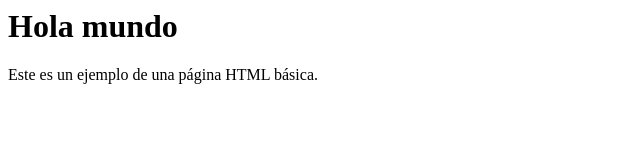
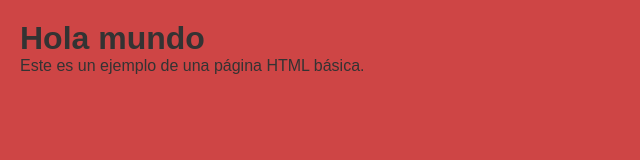
Before and after one commit to vilchesvilches/GIT-BLUMBIT, a plain HTML site: page index.html in a window 1280 px wide. Shown: the whole page, without its empty margins (0-640 px from the left). Drawn offline with Linux system fonts and the light colour scheme.

Commit message:
Segundos archivos subidos

```diff
--- a/index.html
+++ b/index.html
@@ -1,3 +1,15 @@
-<h1>Hola mundo</h1>
+<!DOCTYPE html>
+<html lang="en">
+<head>
+    <meta charset="UTF-8">
+    <meta name="viewport" content="width=device-width, initial-scale=1.0">
+    <title>Ejercicio GIT</title>
+    <link rel="stylesheet" href="styles.css">
+</head>
+<body>
 
-<p>Este es un ejemplo de una página HTML básica.</p>
+    <h1>Hola mundo</h1>
+    <p>Este es un ejemplo de una página HTML básica.</p>
+
+</body>
+</html>
--- /dev/null
+++ b/styles.css
@@ -0,0 +1,11 @@
+* {
+    font-family: Arial, sans-serif;
+    margin: 0;
+    padding: 0;
+}
+
+body {
+    background-color: #ce4545;
+    color: #333;
+    padding: 20px;
+}
```
